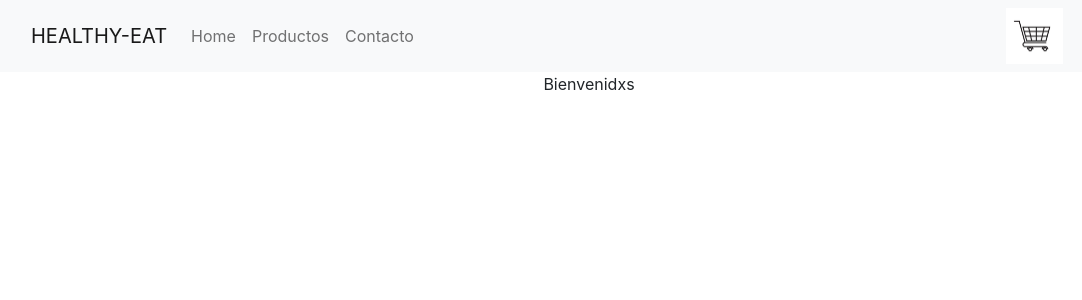
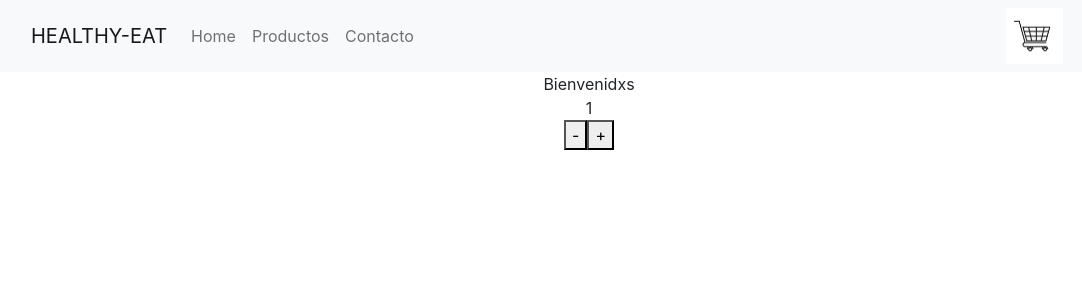
Before and after one commit to pilarigar/ecommerce-igartua, a React (Vite) app in the folder ecommerce-41070/: page / in a window 1280 px wide. Shown: the top 300 px of the page, without its empty margins (51-1133 px from the left). Built offline with nearby package versions, Linux system fonts and the light colour scheme.

Commit message:
contador

```diff
--- a/ecommerce-41070/src/Containers/ItemsListContainer/ItemsListContainer.jsx
+++ b/ecommerce-41070/src/Containers/ItemsListContainer/ItemsListContainer.jsx
@@ -1,7 +1,28 @@
-const ItemsListContainer = ({greeting}) => {
+import {useState} from "react"
+
+const ItemListContainer = ({ greeting }) => {
+
+    const [ contador , actualizarContador ] = useState(1)
+
+    const disminuir = () => {
+        actualizarContador(contador - 1)
+    }
+
+    const aumentar = () => {
+      actualizarContador(contador + 1)
+    }
+
+    console.log('item List Container rendered')
+
     return (
-        <div>{greeting}</div>
+      <div>
+        { greeting }<br></br>
+        { contador } <br />
+        <button onClick = {disminuir}>-</button>
+        <button onClick={aumentar}>+</button>
+      </div>
     )
-}
+  }
 
-export default ItemsListContainer
+  export default ItemListContainer
+  //<button onClick = {disminuir}>-</button>
```
Also changed, not shown: ecommerce-41070/src/components/ItemCount.jsx (added).
